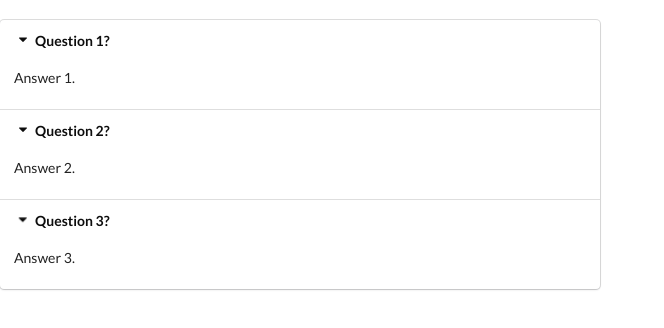
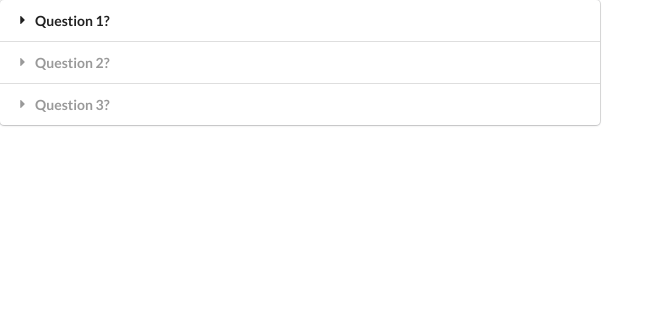
Before and after one commit to ManojChenna/React-Hooks, a React (Create React App) app: page / in a window 1280 px wide. Shown: the top 328 px of the page, without its empty margins (0-664 px from the left). Built offline with nearby package versions, Linux system fonts and the light colour scheme.

Commit message:
useState

```diff
--- a/src/App.js
+++ b/src/App.js
@@ -18,7 +18,6 @@ const items = [
 export default () => {
   return (
     <div className="App">
-      <br />
       <Accordion items={items} />
     </div>
   );
--- a/src/Components/Accordion.js
+++ b/src/Components/Accordion.js
@@ -1,18 +1,30 @@
-import React from "react";
+import React, { useState } from "react";
 
 export default ({ items }) => {
-  const renderedItems = items.map((item) => {
+  const [selectedIndex, setSelectedIndex] = useState(null);
+  const renderedItems = items.map((item, index) => {
+    const onQuestionClick = (index) => {
+      setSelectedIndex(index);
+    };
+    const active = index === selectedIndex ? "active" : "";
     return (
       <React.Fragment key={item.title}>
-        <div className="title active">
+        <div
+          onClick={() => onQuestionClick(index)}
+          className={`title ${active}`}
+        >
           <i className="dropdown icon" />
           {item.title}
         </div>
-        <div className="content active">
+        <div className={`content ${active}`}>
           <p>{item.content}</p>
         </div>
       </React.Fragment>
     );
   });
-  return <div className="ui styled accordion">{renderedItems}</div>;
+  return (
+    <div className="ui styled accordion">
+      {renderedItems}
+    </div>
+  );
 };
```
